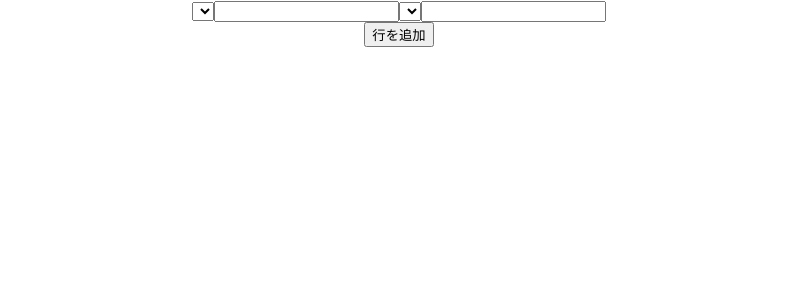
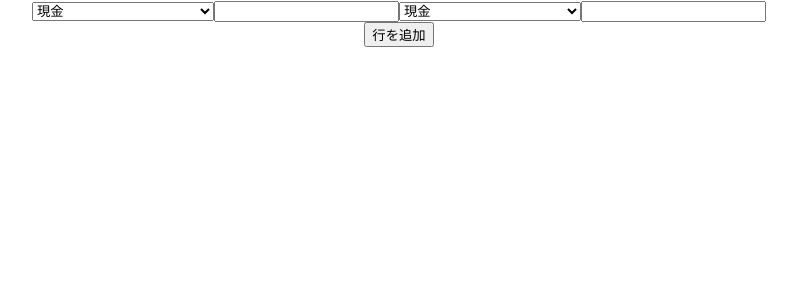
Before and after one commit to pastak/mf-frontend-workshop, a React (Create React App) app: page / in a window 1280 px wide. Shown: the top 300 px of the page, without its empty margins (241-1038 px from the left). Built offline with nearby package versions, Linux system fonts and the light colour scheme.

Commit message:
fetch('/api/subjects.json')して課目の一覧を取得する

```diff
--- a/src/Row.tsx
+++ b/src/Row.tsx
@@ -1,15 +1,31 @@
+import { useEffect, useState } from "react";
 import { JournalRow } from "./types/journal";
+
+type ItemsAPI = Readonly<string[]>
 
 type RowProps = Readonly<{
   data: JournalRow
   update: (newData: JournalRow) => void
 }>
 export const Row: React.VFC<RowProps> = () => {
+  const [items, setItems] = useState<ItemsAPI | undefined>(undefined);
+
+  useEffect(() => {
+    fetch('/api/items.json')
+      .then((res) => res.json())
+      .then((json: ItemsAPI) => {
+        setItems(json);
+      });
+  }, []);
 
   return <div role="row">
-    <select>{/* ここに課目が並ぶ */}</select>
+    <select>{
+      items?.map(item => <option value={item}>{item}</option>)
+    }</select>
     <input type='number' />
-    <select>{/* ここに課目が並ぶ */}</select>
+    <select>{
+      items?.map(item => <option value={item}>{item}</option>)
+    }</select>
     <input type='number' />
   </div>
 }
```
